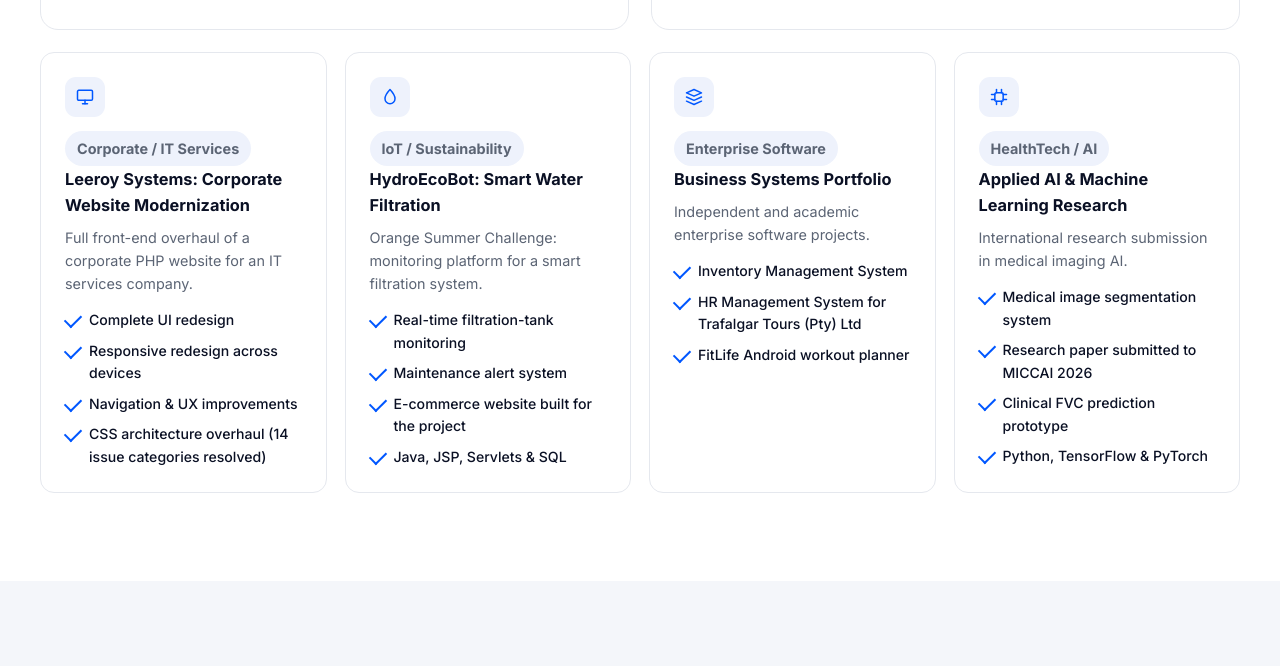
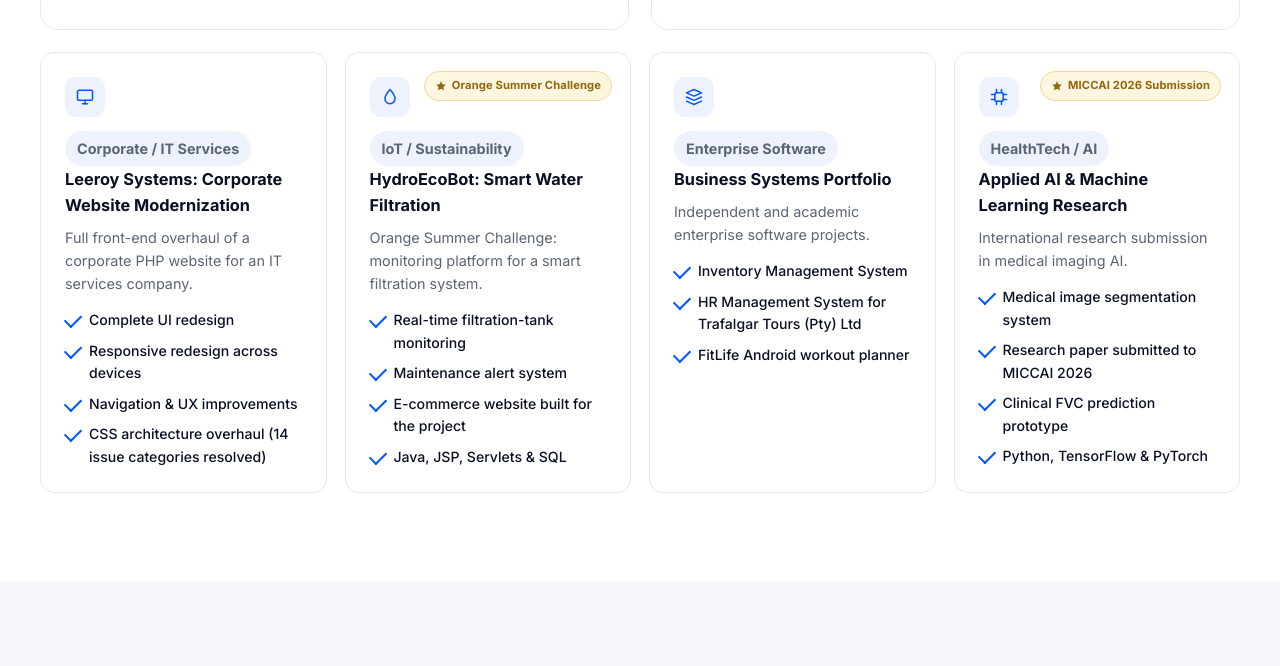
Before and after one commit to AJmoe/Nexora-Synth, a plain HTML site: page index.html in a window 1280 px wide. Shown: the part 7751-8417 px from the top of the page. Drawn offline with Linux system fonts and the light colour scheme.

Commit message:
Add recognition badges, WhatsApp CTA, and fix Get a Quote dead end
- Add gold recognition badges on the HydroEcoBot (Orange Summer
  Challenge) and AI research (MICCAI 2026 Submission) portfolio cards
  so real achievements aren't buried in bullet lists
- Add a WhatsApp CTA next to the mailto link in the final contact
  banner, and to the footer contact list, so the primary conversion
  path doesn't dead-end on mailto: for visitors without a configured
  mail client
- Prefill the mailto subject line for the consultation request

```diff
--- a/index.html
+++ b/index.html
@@ -628,6 +628,10 @@
                   <path d="M12 3s6 6.5 6 11a6 6 0 0 1-12 0c0-4.5 6-11 6-11Z" />
                 </svg>
               </div>
+              <span class="recognition-badge">
+                <svg viewBox="0 0 24 24" fill="currentColor" aria-hidden="true"><path d="M12 2.5l2.9 6.2 6.7.8-5 4.6 1.4 6.6L12 17.6l-6 3.1 1.4-6.6-5-4.6 6.7-.8L12 2.5Z" /></svg>
+                Orange Summer Challenge
+              </span>
               <p class="portfolio-tag">IoT / Sustainability</p>
               <h3>HydroEcoBot: Smart Water Filtration</h3>
               <p>Orange Summer Challenge: monitoring platform for a smart filtration system.</p>
@@ -663,6 +667,10 @@
                   <line x1="17" y1="9" x2="21" y2="9" /><line x1="17" y1="15" x2="21" y2="15" />
                 </svg>
               </div>
+              <span class="recognition-badge">
+                <svg viewBox="0 0 24 24" fill="currentColor" aria-hidden="true"><path d="M12 2.5l2.9 6.2 6.7.8-5 4.6 1.4 6.6L12 17.6l-6 3.1 1.4-6.6-5-4.6 6.7-.8L12 2.5Z" /></svg>
+                MICCAI 2026 Submission
+              </span>
               <p class="portfolio-tag">HealthTech / AI</p>
               <h3>Applied AI & Machine Learning Research</h3>
               <p>International research submission in medical imaging AI.</p>
@@ -741,7 +749,13 @@
         <div class="wrap">
           <h2>Ready to modernize how your organization works?</h2>
           <p>Contact us for a free consultation. We'll assess your processes and show you what a digital solution looks like.</p>
-          <a class="button button-white" href="mailto:info@nexorasynth.com">Request a Free Consultation</a>
+          <div class="cta-actions">
+            <a class="button button-white" href="mailto:info@nexorasynth.com?subject=Quote%20request%20-%20Nexora%20Synth">Request a Free Consultation</a>
+            <a class="button button-outline" href="https://wa.me/26774421965?text=Hi%20Nexora%20Synth%2C%20I%27d%20like%20to%20request%20a%20quote." target="_blank" rel="noopener">
+              <svg viewBox="0 0 24 24" width="18" height="18" fill="currentColor" aria-hidden="true"><path d="M12.04 2c-5.5 0-9.96 4.46-9.96 9.96 0 1.76.46 3.45 1.32 4.95L2 22l5.2-1.36a9.9 9.9 0 0 0 4.83 1.23h.01c5.5 0 9.96-4.46 9.96-9.96C22 6.46 17.54 2 12.04 2Zm0 18.2a8.2 8.2 0 0 1-4.19-1.15l-.3-.18-3.08.81.82-3-.2-.31a8.22 8.22 0 1 1 6.95 3.83Zm4.5-6.16c-.25-.12-1.47-.72-1.7-.81-.23-.08-.39-.12-.56.13-.16.25-.64.81-.78.97-.14.16-.29.18-.54.06-.25-.13-1.04-.38-1.99-1.22-.73-.65-1.23-1.46-1.37-1.71-.14-.25-.02-.38.11-.51.11-.11.25-.29.37-.43.12-.14.16-.25.25-.41.08-.16.04-.31-.02-.43-.06-.13-.56-1.34-.76-1.84-.2-.48-.41-.42-.56-.42h-.48c-.16 0-.43.06-.65.31-.23.25-.86.84-.86 2.04 0 1.2.88 2.36 1 2.52.12.16 1.73 2.64 4.2 3.7.59.25 1.04.4 1.4.51.59.19 1.12.16 1.55.1.47-.07 1.47-.6 1.68-1.19.21-.58.21-1.08.15-1.19-.06-.1-.23-.16-.48-.28Z"/></svg>
+              Message us on WhatsApp
+            </a>
+          </div>
         </div>
       </section>
     </main>
@@ -785,6 +799,10 @@
                 <a href="tel:+26774421965">+267 74 421 965</a>
               </li>
               <li>
+                <svg viewBox="0 0 24 24" fill="none" stroke="currentColor" stroke-width="1.8" stroke-linecap="round" stroke-linejoin="round"><path d="M12.04 2c-5.5 0-9.96 4.46-9.96 9.96 0 1.76.46 3.45 1.32 4.95L2 22l5.2-1.36a9.9 9.9 0 0 0 4.83 1.23h.01c5.5 0 9.96-4.46 9.96-9.96C22 6.46 17.54 2 12.04 2Z" /></svg>
+                <a href="https://wa.me/26774421965" target="_blank" rel="noopener">WhatsApp us</a>
+              </li>
+              <li>
                 <svg viewBox="0 0 24 24" fill="none" stroke="currentColor" stroke-width="1.8" stroke-linecap="round" stroke-linejoin="round"><path d="M12 21s7-6.1 7-11.5A7 7 0 0 0 5 9.5C5 14.9 12 21 12 21Z" /><circle cx="12" cy="9.5" r="2.4" /></svg>
                 <span>Gaborone, Botswana</span>
               </li>
--- a/styles.css
+++ b/styles.css
@@ -788,11 +788,35 @@
 }
 
 .portfolio-card {
+  position: relative;
   padding: 24px;
   border-radius: 14px;
   border: 1px solid var(--border);
   background: #ffffff;
   transition: transform 220ms ease, box-shadow 220ms ease;
+}
+
+.recognition-badge {
+  position: absolute;
+  top: 18px;
+  right: 18px;
+  display: inline-flex;
+  align-items: center;
+  gap: 5px;
+  padding: 5px 10px;
+  border-radius: 999px;
+  background: #fff6e0;
+  border: 1px solid #f0d89a;
+  color: #92660a;
+  font-size: 0.7rem;
+  font-weight: 700;
+  letter-spacing: 0.01em;
+}
+
+.recognition-badge svg {
+  width: 12px;
+  height: 12px;
+  flex: none;
 }
 
 .portfolio-card:hover {
@@ -905,6 +929,13 @@
 .cta-banner .button {
   min-height: 54px;
   padding: 0 30px;
+}
+
+.cta-actions {
+  display: flex;
+  flex-wrap: wrap;
+  justify-content: center;
+  gap: 14px;
 }
 
 /* ---------- Footer ---------- */
```
